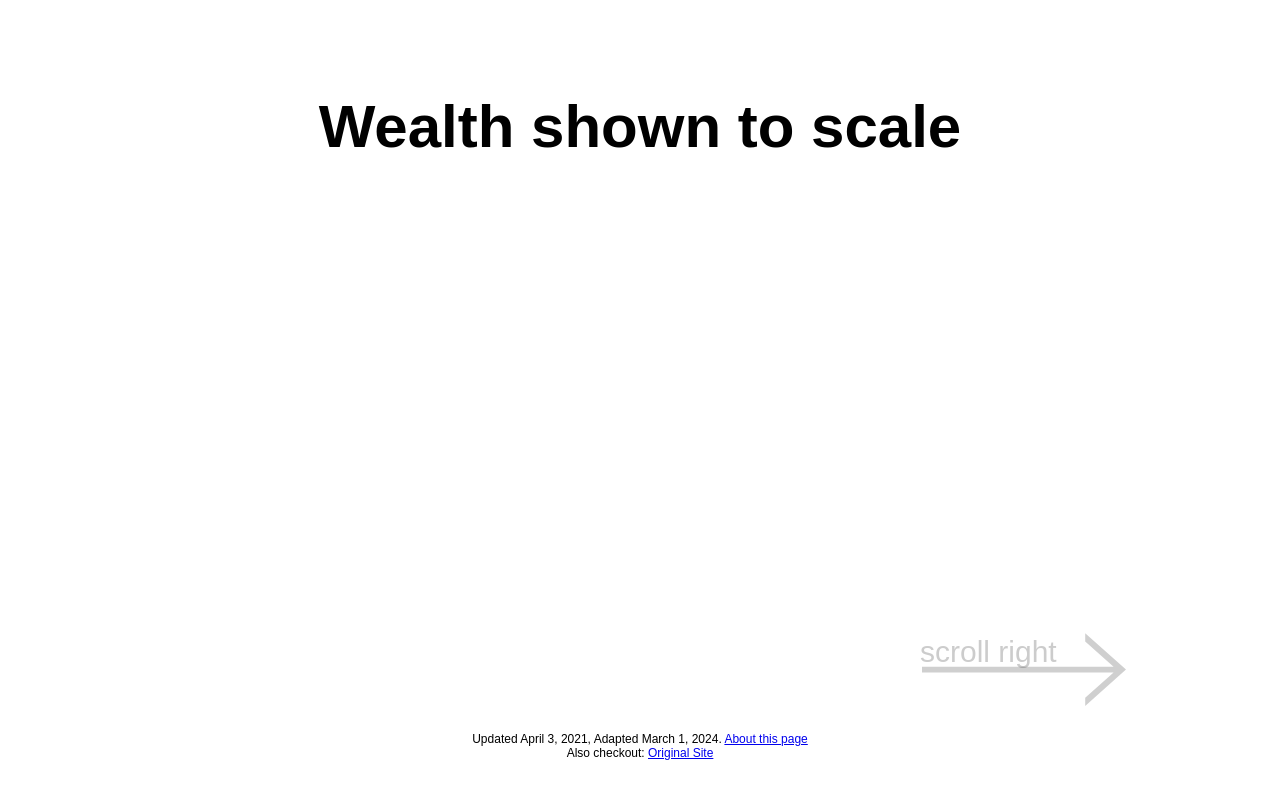
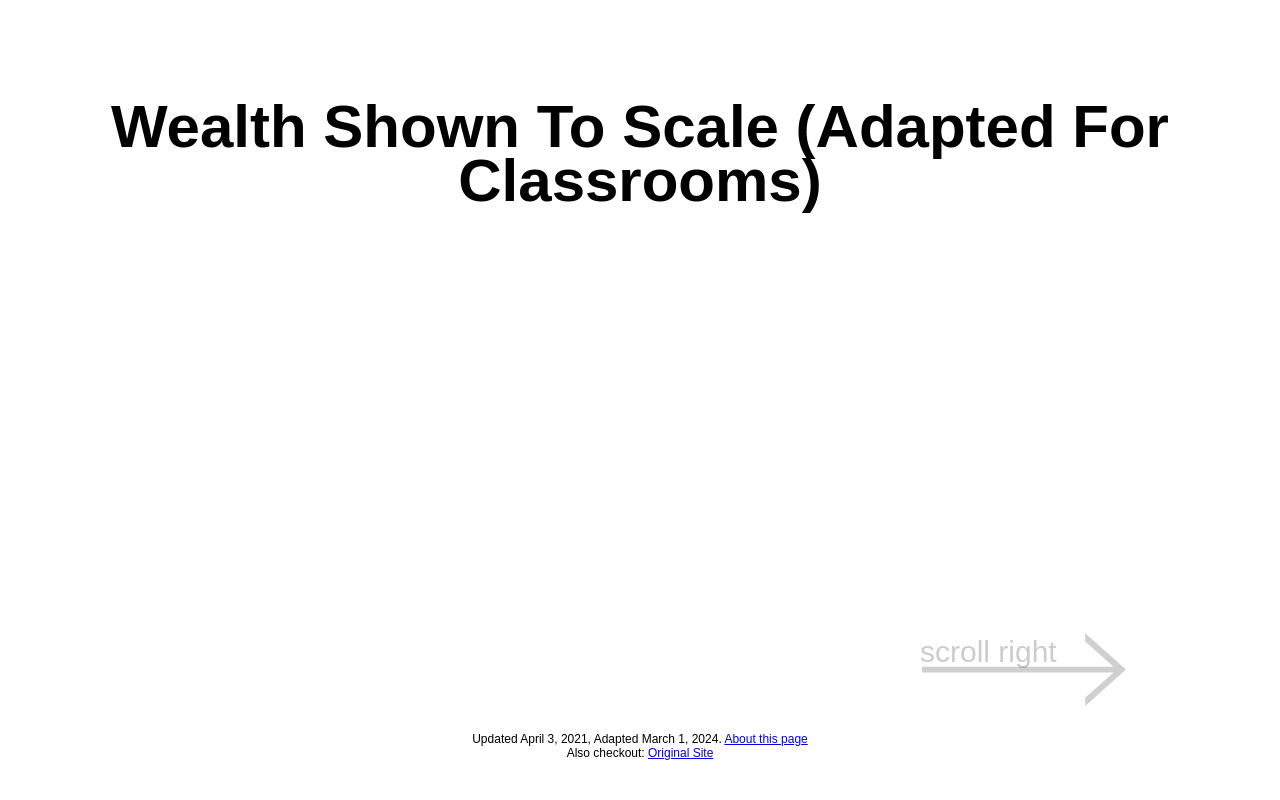
Before and after one commit to OADouglas/Wealth-To-Scale-Adapted-For-Classroom, a plain HTML site: page index.html in a window 1280 px wide. Shown: the top 800 px of the page. Drawn offline with Linux system fonts and the light colour scheme.

Commit message:
Changed Title oops

```diff
--- a/index.html
+++ b/index.html
@@ -25,7 +25,7 @@
   <div class="wealth-wrapper-outer">
     <div class="wealth-row wealth-row-one">
       <div class="title-screen">
-        <h1>Wealth shown to scale</h1>
+        <h1>Wealth Shown To Scale (Adapted For Classrooms)</h1>
         <div class="scroll-this-way">
           <span>scroll right</span>
           <div id="instructions" class="instructions">To scroll right, use shift + mousewheel. If you have a touchpad, swipe sideways.</div>
```
